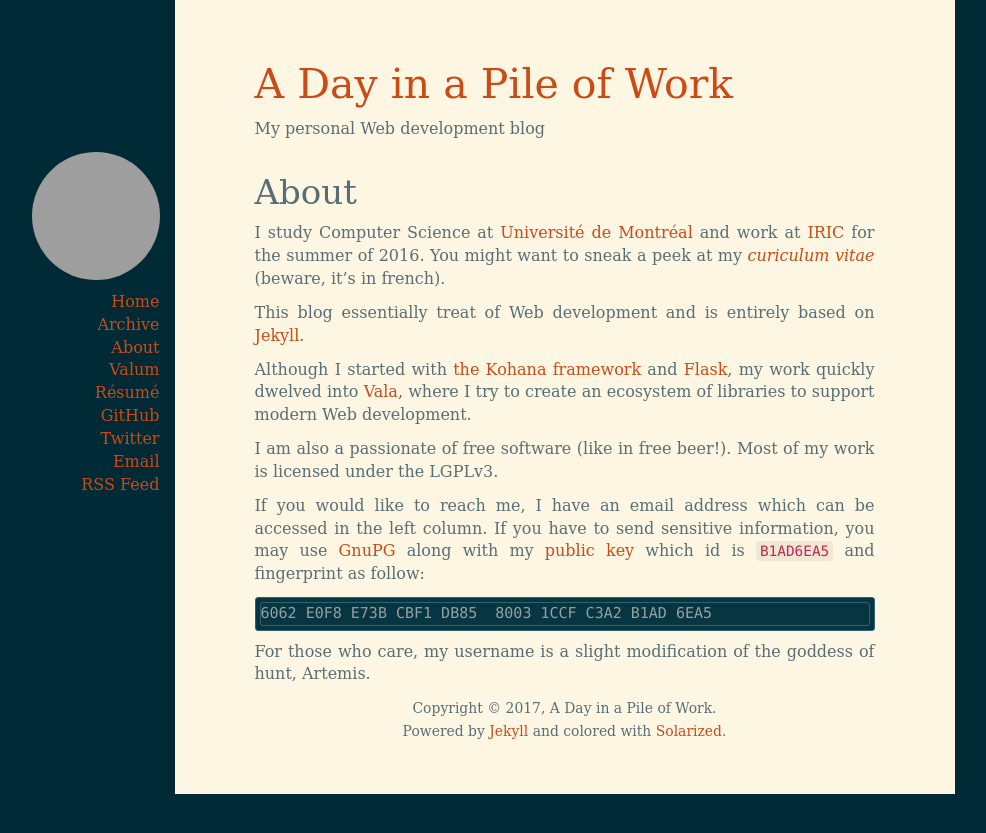
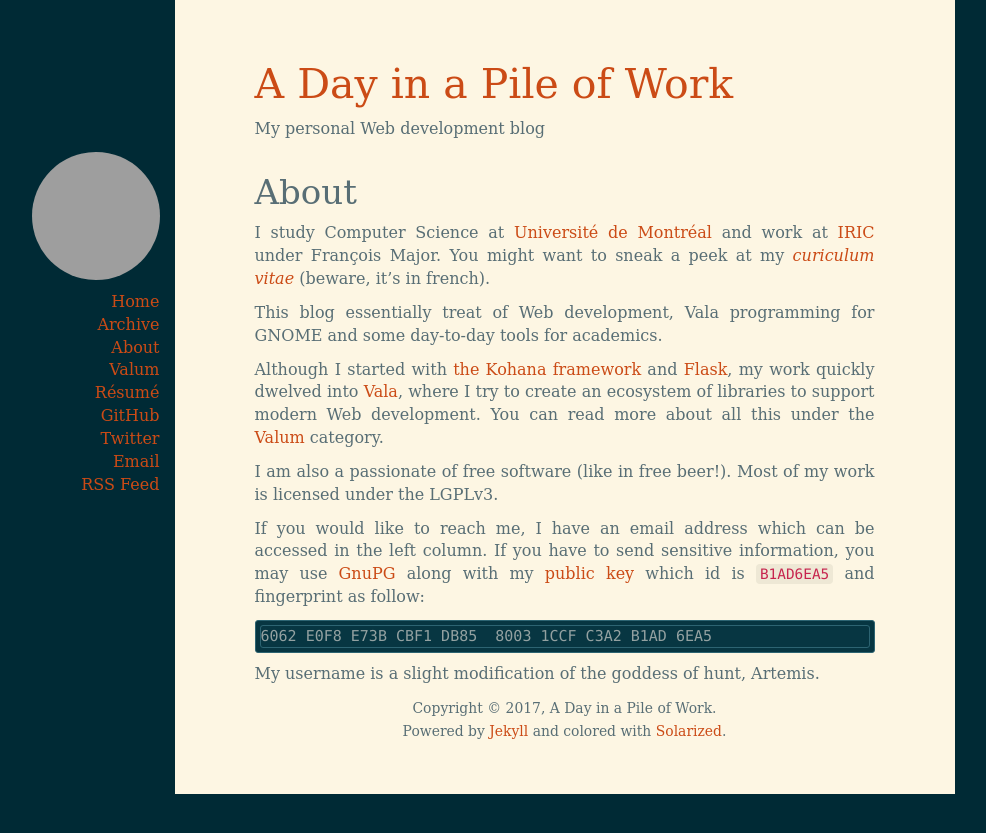
Before and after one commit to arteymix/arteymix.github.io, a Jekyll site: the page built from about/index.md, in a window 1280 px wide. Shown: the top 833 px of the page, without its empty margins (173-1159 px from the left). Built offline with Jekyll 4.4.1, drawn with Linux system fonts in a browser that asks for light colours; some web fonts are replaced; comment, search, counter and statistics services are not loaded; grey boxes are pictures that could not be loaded.

Commit message:
Update the about page and move the PGP key

````diff
--- a/about/index.md
+++ b/about/index.md
@@ -4,29 +4,29 @@ title: About
 ---
 
 I study Computer Science at [Université de Montréal](http://www.umontreal.ca)
-and work at [IRIC](http://iric.ca/) for the summer of 2016. You might want to
-sneak a peek at my [_curiculum vitae_](/assets/curiculum-vitae.pdf) (beware,
-it's in french).
+and work at [IRIC](http://iric.ca/) under François Major. You might want to
+sneak a peek at my [_curiculum vitae_](/curiculum-vitae.pdf) (beware, it's in
+french).
 
-This blog essentially treat of Web development and is entirely based on
-[Jekyll](https://jekyllrb.com/).
+This blog essentially treat of Web development, Vala programming for GNOME and
+some day-to-day tools for academics.
 
 Although I started with [the Kohana framework](http://kohanaframework.org) and
 [Flask](http://flask.pocoo.org), my work quickly dwelved into
 [Vala](https://wiki.gnome.org/Projects/Vala), where I try to create an
-ecosystem of libraries to support modern Web development.
+ecosystem of libraries to support modern Web development. You can read more
+about all this under the [Valum](/valum) category.
 
 I am also a passionate of free software (like in free beer!). Most of my work
 is licensed under the LGPLv3.
 
 If you would like to reach me, I have an email address which can be accessed in
 the left column. If you have to send sensitive information, you may use
-[GnuPG](https://www.gnupg.org) along with my [public key](/assets/guillaumepoiriermorency.gpg)
+[GnuPG](https://www.gnupg.org) along with my [public key](/guillaumepoiriermorency.gpg)
 which id is <code>B1AD6EA5</code> and fingerprint as follow:
 
 ```
 6062 E0F8 E73B CBF1 DB85  8003 1CCF C3A2 B1AD 6EA5
 ```
 
-For those who care, my username is a slight modification of the goddess of hunt,
-Artemis.
+My username is a slight modification of the goddess of hunt, Artemis.
````
Also changed, not shown: 2 other files.
